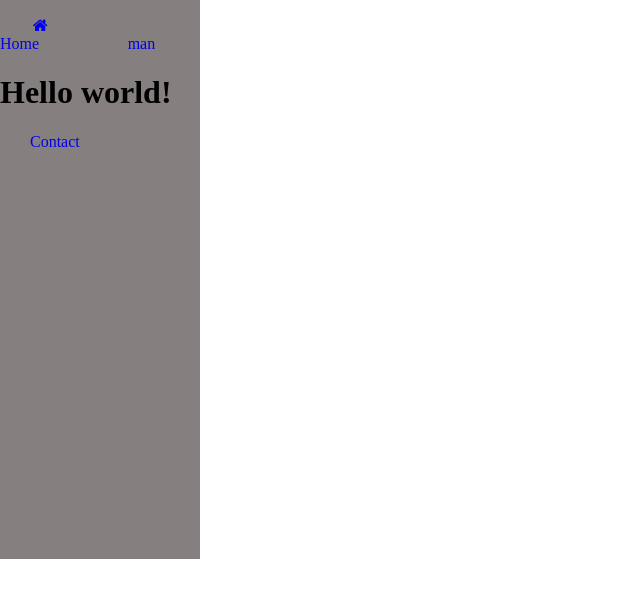
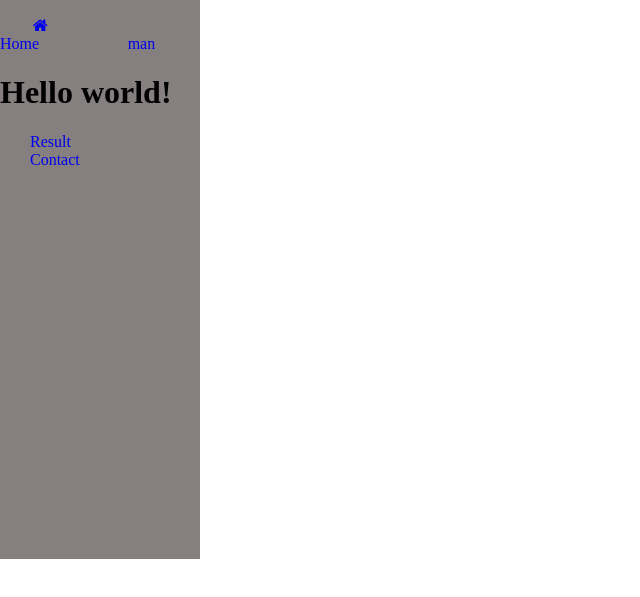
Before and after one commit to VTU9730/veera, a plain HTML site: page index.html in a window 1280 px wide. Shown: the part 41-638 px from the top of the page, without its empty margins (0-640 px from the left). Drawn offline with Linux system fonts and the light colour scheme.

Commit message:
small change

```diff
--- a/index.html
+++ b/index.html
@@ -15,7 +15,7 @@
         <a href="&#xf2b9"><i class="fa fa-fw fa-office"></i> man</a><br>
 
         <h1>Hello world!</h1>
-        <!-- <a href="#">Result</a> -->
+        <a href="#">Result</a>
         <a href="#">Contact</a>
     </div>
 </body>
```
